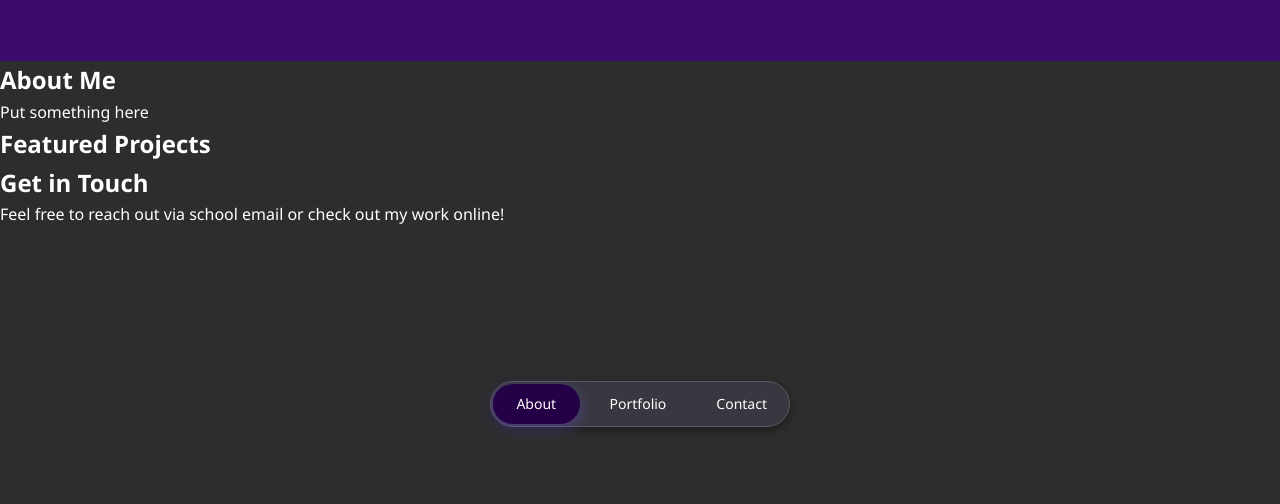
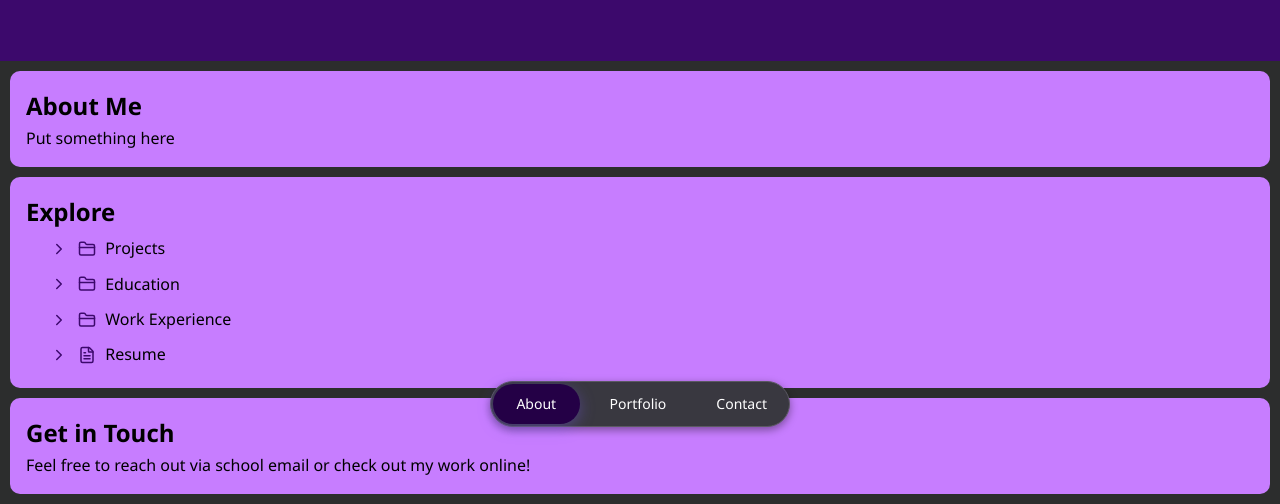
Before and after one commit to DylanSoule/DylanSoule.github.io, a website built with Vite: page index.html in a window 1280 px wide. Shown: the part 348-852 px from the top of the page. Before the commit the page ends 800 px from the top, so only its background shows below. Built offline with nearby package versions, Linux system fonts and the light colour scheme.

Commit message:
one page

```diff
--- a/css/portfolio.css
+++ b/css/portfolio.css
@@ -43,7 +43,7 @@ body {
     width: 18px;
     height: 18px;
     flex-shrink: 0;
-    color: #ff8fff;
+    color: #3c096c;
 }
 
 .chevron {
--- a/css/style.css
+++ b/css/style.css
@@ -19,16 +19,21 @@ header {
     width: 100%;
 }
 
-/* header h1 {
-  font-size: 2.5rem;
-  margin-bottom: 0.5rem;
+.page-content {
+    display: flex;
+    flex-direction: column;
+    align-items: center;
+    gap: 10px;
+    padding: 10px;
 }
 
-header p {
-    color: #94a3b8;
-    font-size: 1.1rem;
-} */
-
+.page-content section {
+    background-color: #c77dff;
+    padding: 1rem;
+    color: black;
+    width: 100%;
+    border-radius: 10px;
+}
 
 /* Navigation container */
 .floating-nav {
--- a/index.html
+++ b/index.html
@@ -6,6 +6,7 @@
   <title>Dylan Soule | About</title>
   <link rel="stylesheet" href="css/style.css">
   <link rel="stylesheet" href="css/about.css">
+  <link rel="stylesheet" href="css/portfolio.css">
 
   <script defer type="module" src="/js/main.js"></script>
 </head>
@@ -31,16 +32,35 @@
       </p>
     </section>
 
-    <!-- Projects Section -->
-    <section id="projects">
-      <h2>Featured Projects</h2>
-    </section>
+    <!-- Portfolio -->
+     <section class="directory portfolio">
+        <h2>Explore</h2>
+        <ul id="folder-tree"></ul>
+      </section>
 
     <!-- Contact Section -->
     <section id="contact">
       <h2>Get in Touch</h2>
       <p>Feel free to reach out via school email or check out my work online!</p>
     </section>
+
+    <aside
+      id="blowup-panel"
+      class="blowup-panel"
+      role="dialog"
+      aria-modal="true"
+      aria-labelledby="blowup-title"
+      aria-hidden="true"
+      hidden
+    >
+      <div id="blowup-panel-header" class="blowup-panel-header">
+        <h2 id="blowup-title">Details</h2>
+      </div>
+
+      <div id="blowup-content" class="blowup-content">
+        <p>Select an item from the folder tree to view details.</p>
+      </div>
+    </aside>
   </main>
 
   <nav class="floating-nav">
--- a/js/main.js
+++ b/js/main.js
@@ -1,9 +1,9 @@
 // General JS for whole site
 
-const portfolioPage = document.querySelector("#portfolio-page");
-if (portfolioPage) {
+// const portfolioPage = document.querySelector("#portfolio-page");
+// if (portfolioPage) {
 
     // Load js file when the portfolio page exists
-    const { initializeTree } = await import("./portfolio/folder-tree.js");
-    initializeTree();
-}
+const { initializeTree } = await import("./portfolio/folder-tree.js");
+initializeTree();
+// }
```
Also changed, not shown: portfolio.html (deleted, +0 -51 lines).
